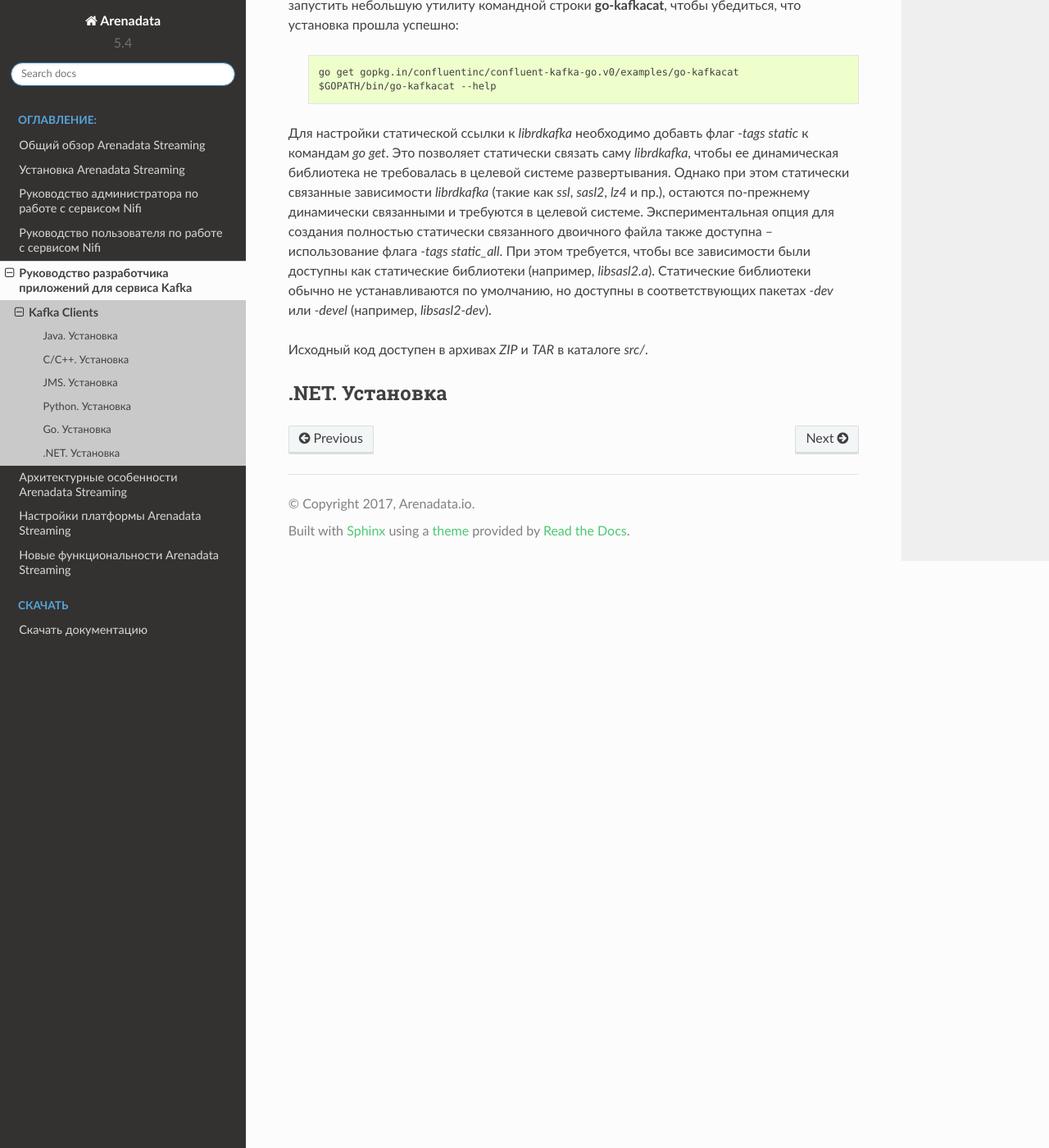
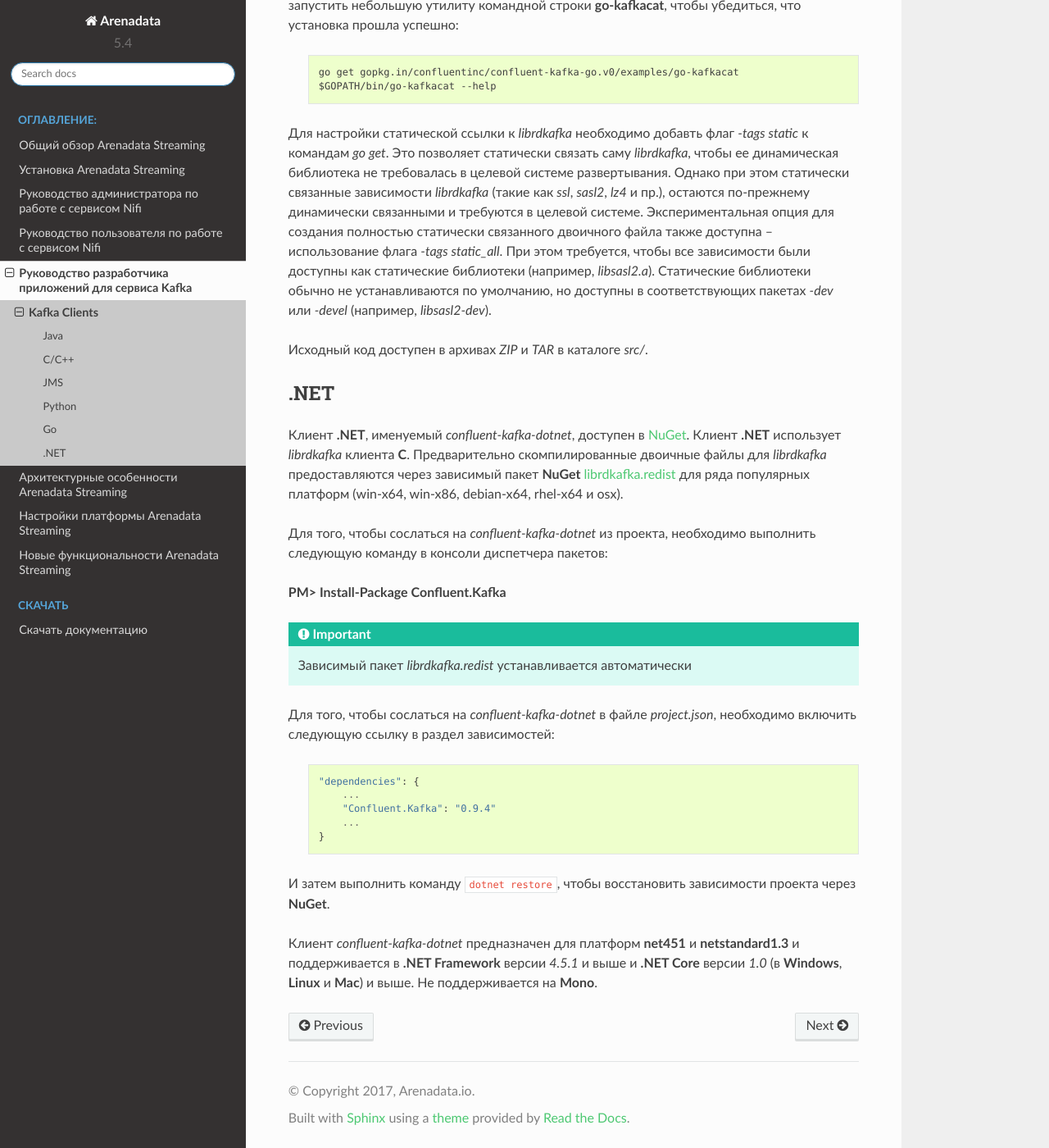
Before and after one commit to arenadata/docs_ads, a Sphinx documentation site: the page built from source/DeveloperKafka/Clients.rst, in a window 1280 px wide and 1400 px high, scrolled down 4871 px. Shown: the whole window at 82% size. Built offline with Sphinx 7.4.7 and the Read the Docs theme 2.0.0, drawn with Linux system fonts in a browser that asks for light colours; pages that are not in the unit, such as notebooks, are missing from menus; some of the changed text lies outside the part shown.

Commit message:
Update Clients.rst

```diff
--- a/source/DeveloperKafka/Clients.rst
+++ b/source/DeveloperKafka/Clients.rst
@@ -14,7 +14,7 @@
    "`Go <https://docs.arenadata.io/ads/DeveloperKafka/Clients.html#go>`_", "`github.com/confluentinc/confluent-kafka-go <https://github.com/confluentinc/confluent-kafka-go/>`_"
    "`Java <https://docs.arenadata.io/ads/DeveloperKafka/Clients.html#java>`_", "`Kafka Java Consumer <https://docs.confluent.io/current/clients/consumer.html#kafka-consumer>`_ и `Kafka Java Producer <https://docs.confluent.io/current/clients/producer.html#kafka-producer>`_"
    "`JMS <https://docs.arenadata.io/ads/DeveloperKafka/Clients.html#jms>`_", "`JMS Client <https://docs.confluent.io/current/clients/kafka-jms-client/docs/index.html#client-jms>`_"
-   "`.NET <>`_", "`github.com/confluentinc/confluent-kafka-dotnet <https://github.com/confluentinc/confluent-kafka-dotnet>`_"
+   "`.NET <https://docs.arenadata.io/ads/DeveloperKafka/Clients.html#net>`_", "`github.com/confluentinc/confluent-kafka-dotnet <https://github.com/confluentinc/confluent-kafka-dotnet>`_"
    "`Python <https://docs.arenadata.io/ads/DeveloperKafka/Clients.html#python>`_", "`github.com/confluentinc/confluent-kafka-python <https://github.com/confluentinc/confluent-kafka-python>`_"
 
 
@@ -39,8 +39,8 @@
    "Topic Metadata API", "Да", "Да", "Да", "Нет", "Да"
 
 
-Java. Установка
------------------
+Java
+-----------
 
 Все JAR-файлы, включенные в пакеты, также доступны в репозитории. Далее приведен пример файла *POM*, показывающий, как добавить репозиторий:
 
@@ -94,8 +94,8 @@
 
 
 
-C/C++. Установка
------------------
+C/C++
+-----------
 
 Клиент **C/C++**, называемый *librdkafka*, доступен в виде исходного кода и в виде предварительно скомпилированных двоичных файлов для дистрибутивов **Linux** на основе **Debian** и **Red Hat**, а также **macOS**. Большинство пользователей используют скомпилированные двоичные файлы.
 
@@ -114,8 +114,8 @@
 Исходный код доступен в архивах *ZIP* и *TAR* в каталоге *src/*.
 
 
-JMS. Установка
------------------
+JMS
+-----------
 
 Клиент **JMS** -- это библиотека, используемая в приложениях **Java**. Чтобы сослаться на *kafka-jms-client* в проекте для начала необходимо добавить репозиторий в файл *pom.xml*:
 
@@ -152,8 +152,8 @@
 
 
 
-Python. Установка
-------------------
+Python
+-----------
 
 Клиент **Python**, именуемый *confluent-kafka-python*, доступен в `PyPI <https://pypi.python.org/pypi/confluent-kafka>`_. Клиент **Python** использует *librdkafka* клиента **C**. Поэтому для установки **Python** сначала необходимо инсталлировать `C <https://docs.arenadata.io/ads/DeveloperKafka/Clients.html#c-c>`_, включая его пакет разработки, а затем установить библиотеку с помощью *pip* (как для **Linux**, так и для **macOS**):
 
@@ -174,8 +174,8 @@
 Исходный код доступен в архивах *ZIP* и *TAR* в каталоге *src/*.
 
 
-Go. Установка
------------------
+Go
+-----------
 
 Клиент **Go**, именуемый *confluent-kafka-go*, распространяется через `GitHub <https://github.com/confluentinc/confluent-kafka-go>`_ и `gopkg.in <http://labix.org/gopkg.in>`_ с привязкой к конкретным версиям. Клиент **Go** использует *librdkafka* клиента **C** и представляет его как библиотеку **Go**, используя `cgo <https://golang.org/cmd/cgo/>`_. Для установки клиента **Go** сначала необходимо инсталлировать клиент **C**, включая его пакет разработки, а также набор инструментов для сборки с *pkg-config*. В дистрибутивах **Linux** на основе **Red Hat** в дополнение к *librdkafka* следует установить следующие пакеты:
 
@@ -206,5 +206,27 @@
 Исходный код доступен в архивах *ZIP* и *TAR* в каталоге *src/*.
 
 
-.NET. Установка
------------------
+.NET
+---------
+
+Клиент **.NET**, именуемый *confluent-kafka-dotnet*, доступен в `NuGet <http://www.nuget.org/packages/Confluent.Kafka/>`_. Клиент **.NET** использует *librdkafka* клиента **C**. Предварительно скомпилированные двоичные файлы для *librdkafka* предоставляются через зависимый пакет **NuGet** `librdkafka.redist <https://www.nuget.org/packages/librdkafka.redist>`_ для ряда популярных платформ (win-x64, win-x86, debian-x64, rhel-x64 и osx).
+
+Для того, чтобы сослаться на *confluent-kafka-dotnet* из проекта, необходимо выполнить следующую команду в консоли диспетчера пакетов:
+
+:command:`PM> Install-Package Confluent.Kafka`
+
+.. important:: Зависимый пакет *librdkafka.redist* устанавливается автоматически
+
+Для того, чтобы сослаться на *confluent-kafka-dotnet* в файле *project.json*, необходимо включить следующую ссылку в раздел зависимостей:
+
+  ::
+
+   "dependencies": {
+       ...
+       "Confluent.Kafka": "0.9.4"
+       ...
+   }
+
+И затем выполнить команду ``dotnet restore``, чтобы восстановить зависимости проекта через **NuGet**.
+
+Клиент *confluent-kafka-dotnet* предназначен для платформ **net451** и **netstandard1.3** и поддерживается в **.NET Framework** версии *4.5.1* и выше и **.NET Core** версии *1.0* (в **Windows**, **Linux** и **Mac**) и выше. Не поддерживается на **Mono**.
```
